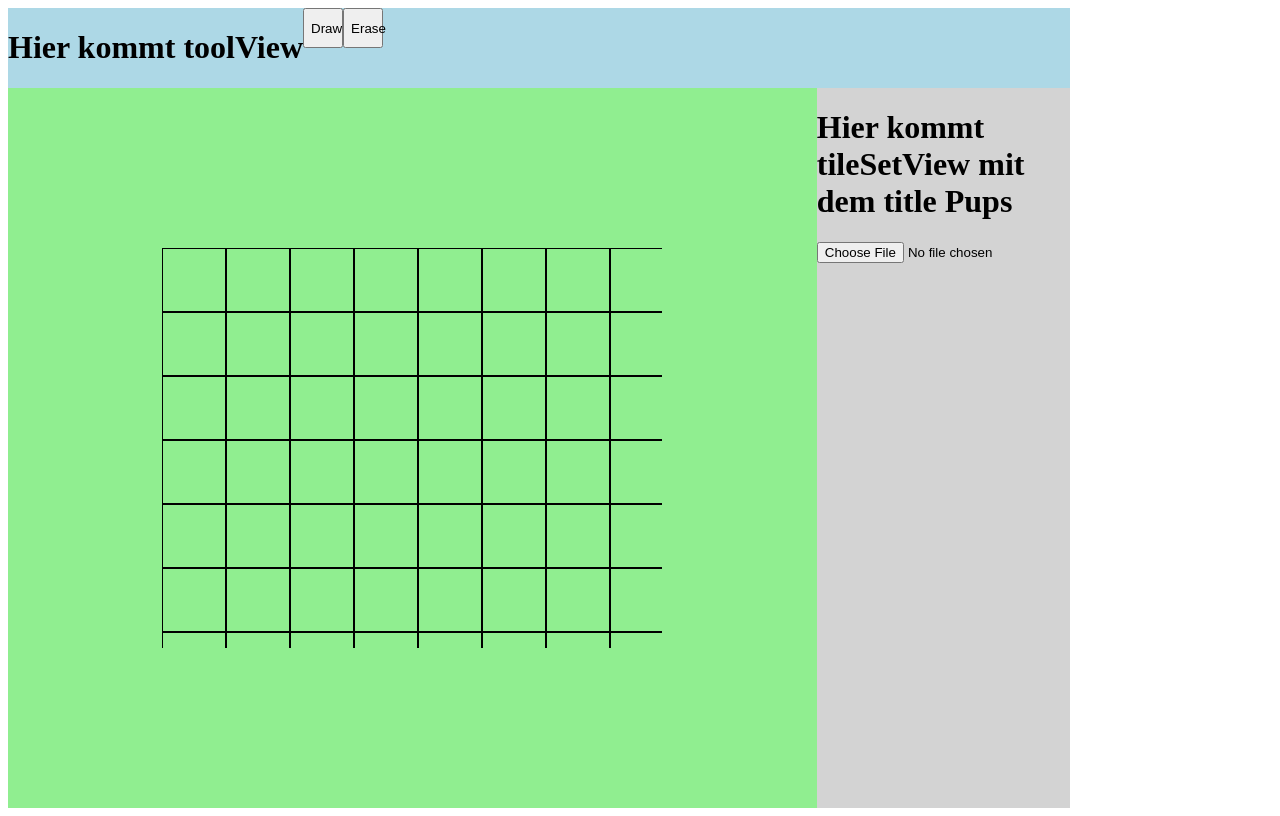
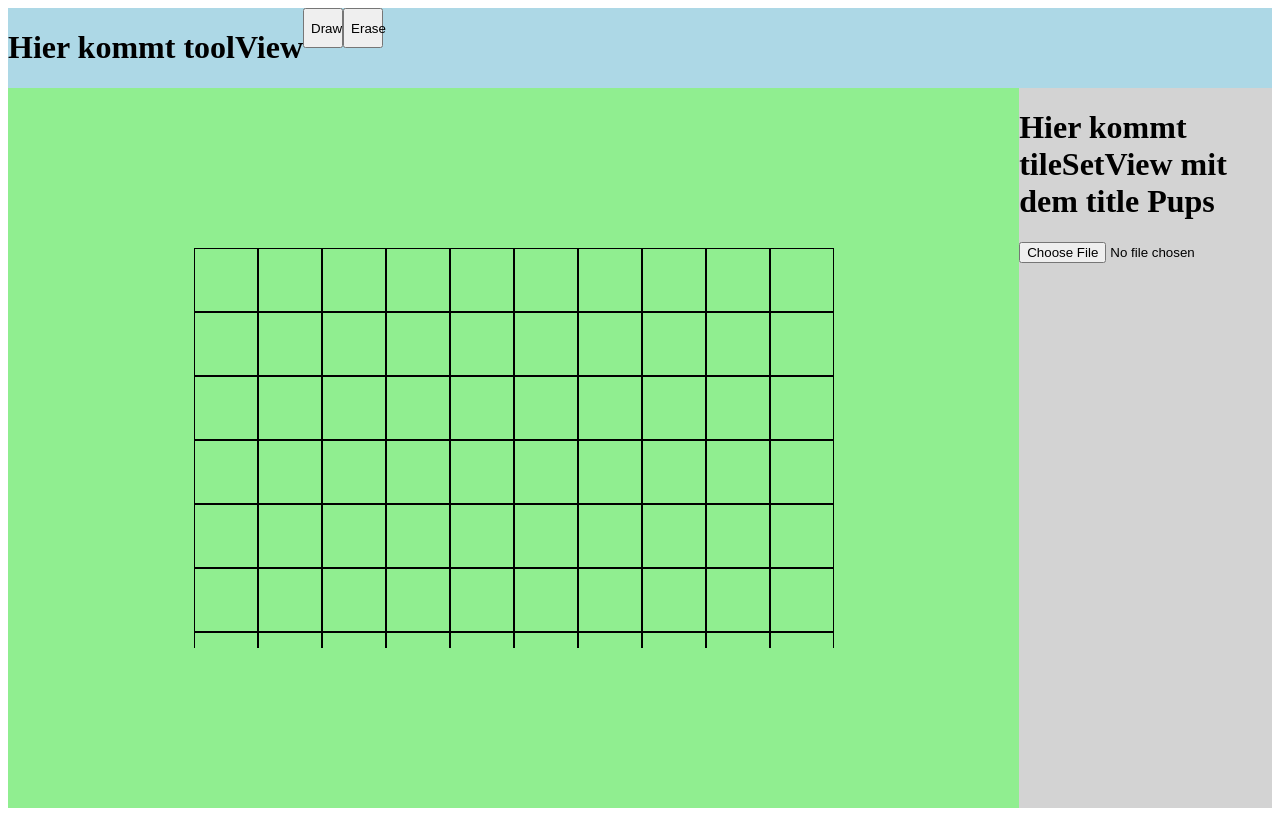
Before and after one commit to Aron95/EasyTile, a Vue app: page / in a window 1280 px wide. Built offline with nearby package versions, Linux system fonts and the light colour scheme; the HTML template or start-up script is replaced by a standard one.

Commit message:
Stop right panel from blowing up; show full TileMap width
- App.vue: minmax(0, ...fr) so the tileSet column can't grow past its share
- grid.vue: wrapper max-width 100% so the map uses the full panel

```diff
--- a/src/App.vue
+++ b/src/App.vue
@@ -31,7 +31,7 @@ import toolView from './components/toolView.vue'
   .container {
     display: grid;
     height: 100vh;
-    grid-template-columns: 0.80fr 0.20fr;
+    grid-template-columns: minmax(0,0.80fr) minmax(0,0.20fr);
     grid-template-rows: 0.10fr 0.90fr;
     grid-template-areas:
         "toolView toolView"
--- a/src/components/grid.vue
+++ b/src/components/grid.vue
@@ -98,7 +98,7 @@
 	}
 
 	.grid-wrapper {
-		max-width: 500px;
+		max-width: 100%;
     	max-height: 400px;
 		overflow: auto;
 	}
```
